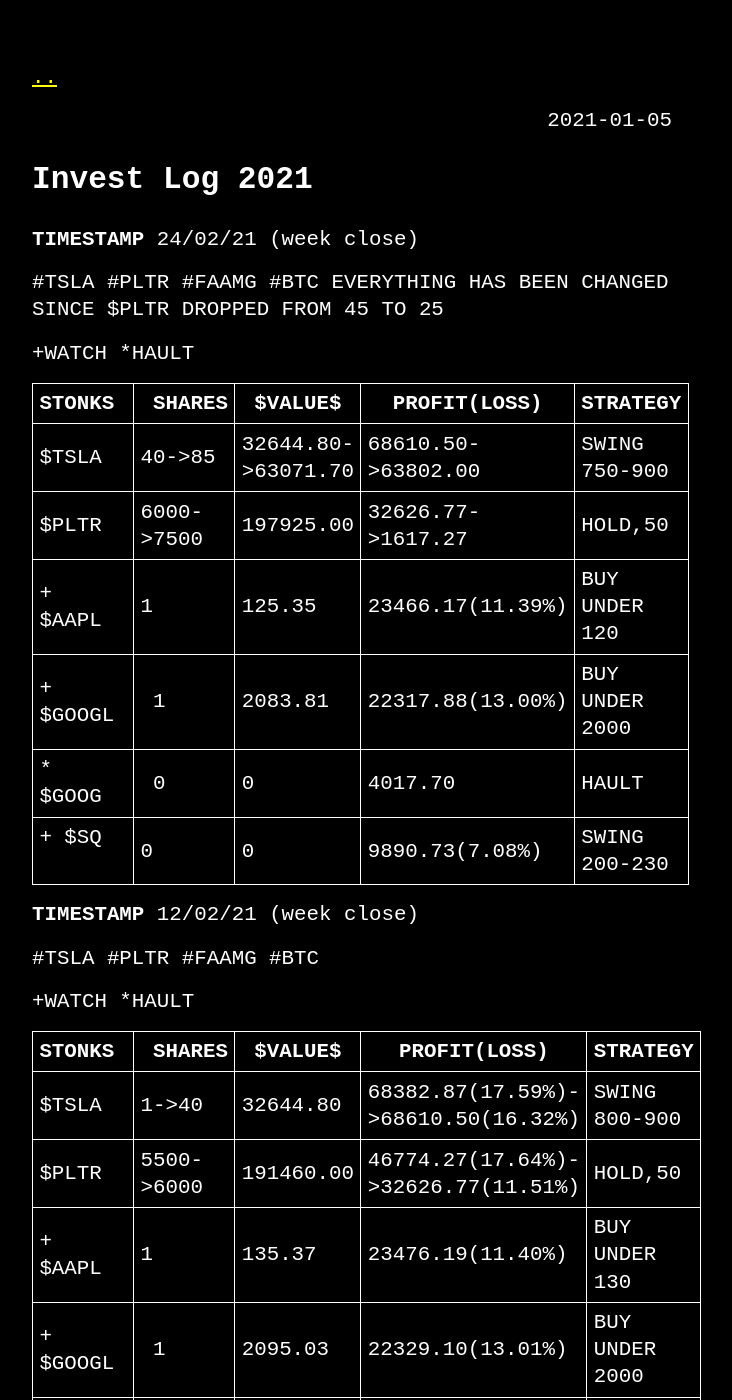
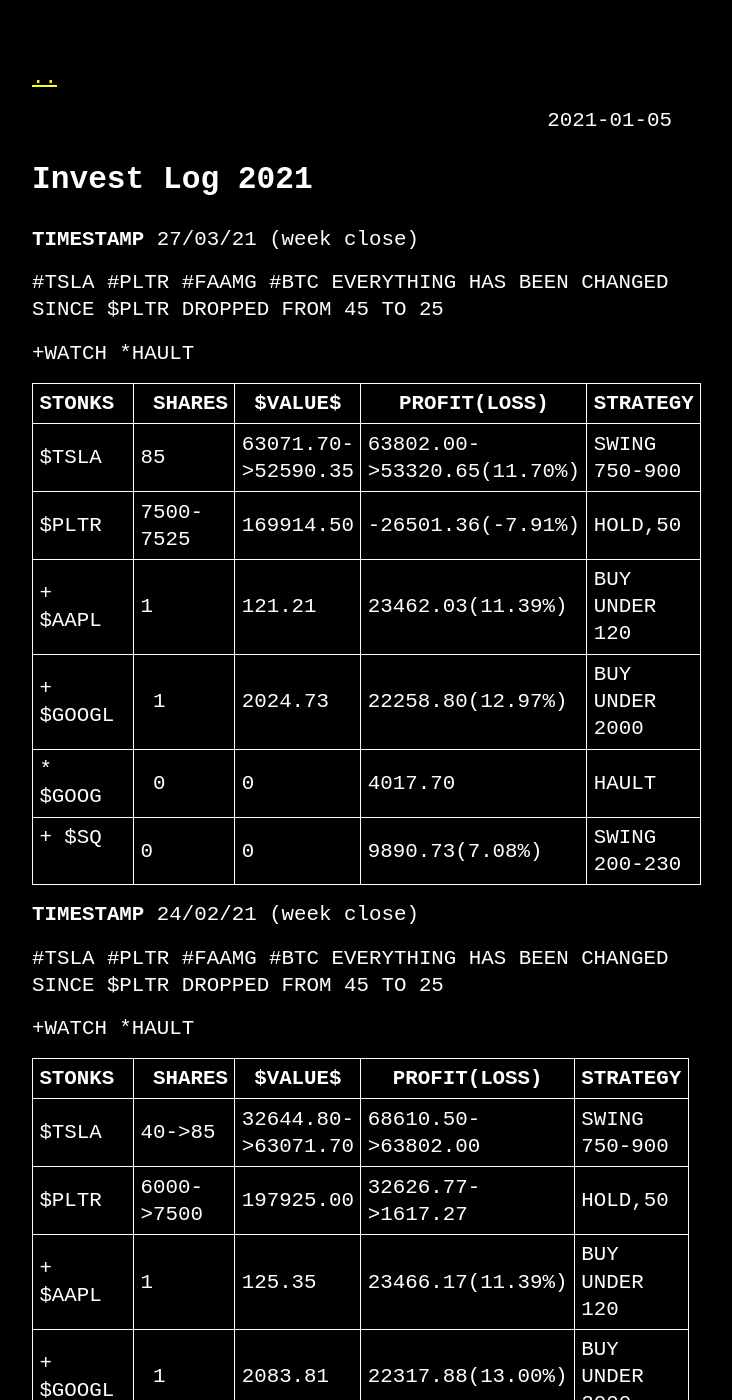
Before and after one commit to sanzomaldini/investlog, a Jekyll site: the page built from _posts/2021-01-05-2021.md, in a window 1280 px wide and 1400 px high. Shown: the whole window, without its empty margins (288-1020 px from the left). Built offline with Jekyll 4.4.1, drawn with Linux system fonts in a browser that asks for light colours.

Commit message:
Update 2021-01-05-2021.md

```diff
--- a/_posts/2021-01-05-2021.md
+++ b/_posts/2021-01-05-2021.md
@@ -2,6 +2,23 @@
 layout: post
 title: Invest Log 2021
 ---
+**TIMESTAMP** 27/03/21 (week close)
+
+#TSLA #PLTR #FAAMG #BTC
+EVERYTHING HAS BEEN CHANGED SINCE $PLTR DROPPED FROM 45 TO 25
+
++WATCH
+*HAULT
+
+| STONKS  | SHARES | $VALUE$ | PROFIT(LOSS) |STRATEGY|
+|----|----|----|----|----|
+| $TSLA    | 85 | 63071.70->52590.35 | 63802.00->53320.65(11.70%) |SWING 750-900|
+| $PLTR    | 7500-7525 | 169914.50 | -26501.36(-7.91%) |HOLD,50 |
+| + $AAPL  | 1  | 121.21 | 23462.03(11.39%)| BUY UNDER 120 |
+| + $GOOGL | 1  | 2024.73| 22258.80(12.97%)| BUY UNDER 2000|
+| * $GOOG  | 0  | 0 |	4017.70 |HAULT|
+| + $SQ    | 0  | 0 | 9890.73(7.08%) |SWING 200-230|
+
 **TIMESTAMP** 24/02/21 (week close)
 
 #TSLA #PLTR #FAAMG #BTC
```
